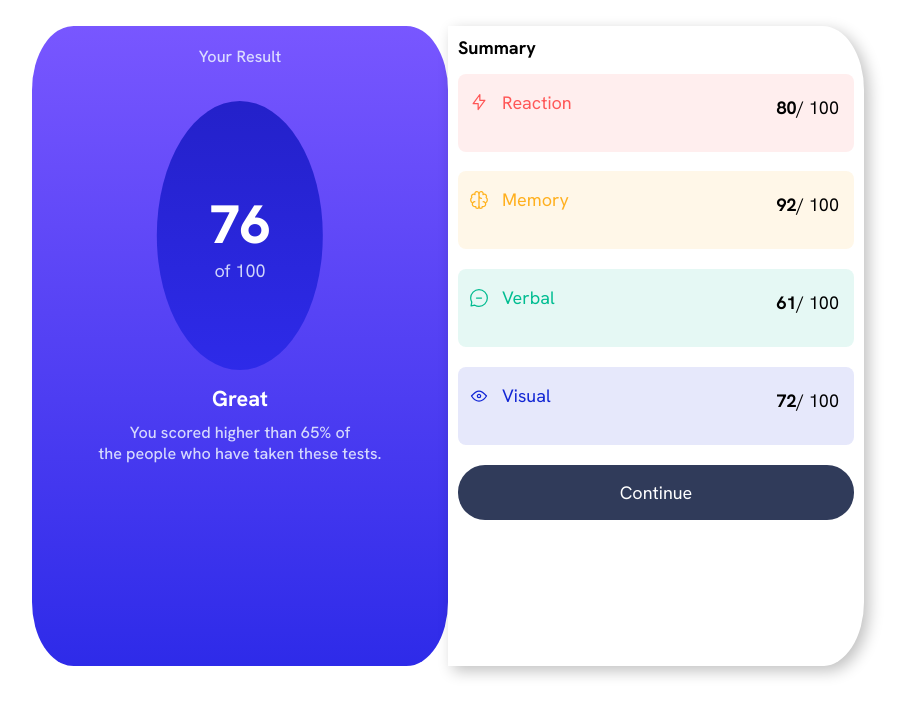
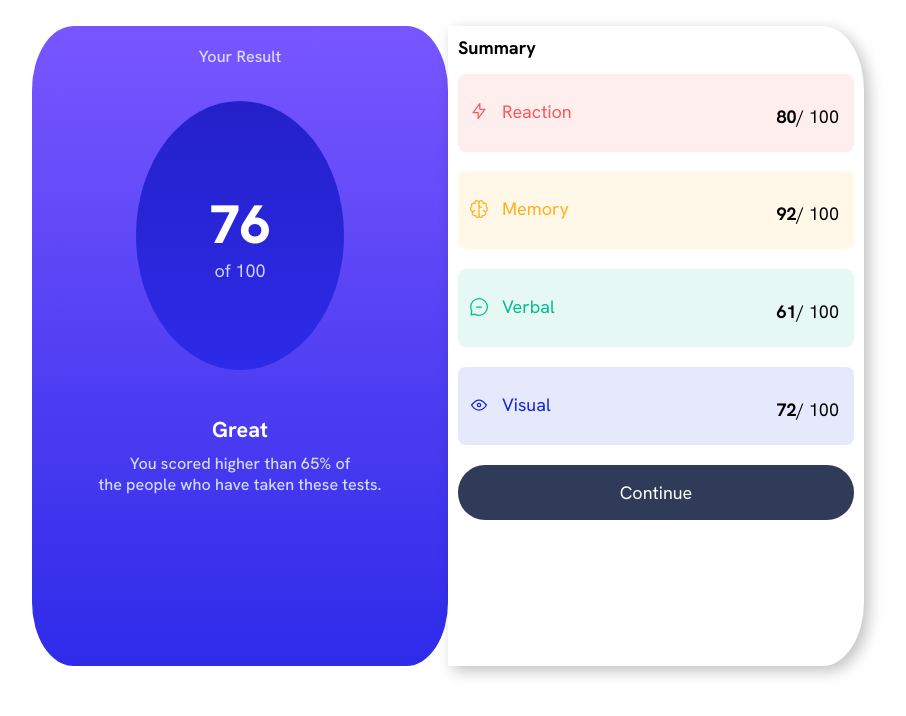
Before and after one commit to Malosti/results-summary-component, a plain HTML site: page index.html in a window 1280 px wide. Shown: the whole page, without its empty margins (192-1098 px from the left). Drawn offline with Linux system fonts and the light colour scheme.

Commit message:
Projeto finalizado

```diff
--- a/index.html
+++ b/index.html
@@ -23,13 +23,13 @@
   <div class="body-stats">
     <p id="summary">Summary</p>
     <ul>
-      <li id="reaction"><svg class="icon" xmlns="http://www.w3.org/2000/svg" width="20" height="20" fill="none" viewBox="0 0 20 20"><path stroke="#F55" stroke-linecap="round" stroke-linejoin="round" stroke-width="1.25" d="M10.833 8.333V2.5l-6.666 9.167h5V17.5l6.666-9.167h-5Z"/></svg>Reaction<span class="values"><strong>80</strong> / 100</span></li>
+      <li id="reaction"><svg class="icon" xmlns="http://www.w3.org/2000/svg" width="20" height="20" fill="none" viewBox="0 0 20 20"><path stroke="#F55" stroke-linecap="round" stroke-linejoin="round" stroke-width="1.25" d="M10.833 8.333V2.5l-6.666 9.167h5V17.5l6.666-9.167h-5Z"/></svg><span class="quality">Reaction</span><span class="values"><strong>80</strong> / 100</span></li>
 
-      <li id="memory"><svg class="icon" xmlns="http://www.w3.org/2000/svg" width="20" height="20" fill="none" viewBox="0 0 20 20"><path stroke="#FFB21E" stroke-linecap="round" stroke-linejoin="round" stroke-width="1.25" d="M5.833 11.667a2.5 2.5 0 1 0 .834 4.858"/><path stroke="#FFB21E" stroke-linecap="round" stroke-linejoin="round" stroke-width="1.25" d="M3.553 13.004a3.333 3.333 0 0 1-.728-5.53m.025-.067a2.083 2.083 0 0 1 2.983-2.824m.199.054A2.083 2.083 0 1 1 10 3.75v12.917a1.667 1.667 0 0 1-3.333 0M10 5.833a2.5 2.5 0 0 0 2.5 2.5m1.667 3.334a2.5 2.5 0 1 1-.834 4.858"/><path stroke="#FFB21E" stroke-linecap="round" stroke-linejoin="round" stroke-width="1.25" d="M16.447 13.004a3.334 3.334 0 0 0 .728-5.53m-.025-.067a2.083 2.083 0 0 0-2.983-2.824M10 3.75a2.085 2.085 0 0 1 2.538-2.033 2.084 2.084 0 0 1 1.43 2.92m-.635 12.03a1.667 1.667 0 0 1-3.333 0"/></svg>Memory<span class="values"><strong>92</strong> / 100</span></li>
+      <li id="memory"><svg class="icon" xmlns="http://www.w3.org/2000/svg" width="20" height="20" fill="none" viewBox="0 0 20 20"><path stroke="#FFB21E" stroke-linecap="round" stroke-linejoin="round" stroke-width="1.25" d="M5.833 11.667a2.5 2.5 0 1 0 .834 4.858"/><path stroke="#FFB21E" stroke-linecap="round" stroke-linejoin="round" stroke-width="1.25" d="M3.553 13.004a3.333 3.333 0 0 1-.728-5.53m.025-.067a2.083 2.083 0 0 1 2.983-2.824m.199.054A2.083 2.083 0 1 1 10 3.75v12.917a1.667 1.667 0 0 1-3.333 0M10 5.833a2.5 2.5 0 0 0 2.5 2.5m1.667 3.334a2.5 2.5 0 1 1-.834 4.858"/><path stroke="#FFB21E" stroke-linecap="round" stroke-linejoin="round" stroke-width="1.25" d="M16.447 13.004a3.334 3.334 0 0 0 .728-5.53m-.025-.067a2.083 2.083 0 0 0-2.983-2.824M10 3.75a2.085 2.085 0 0 1 2.538-2.033 2.084 2.084 0 0 1 1.43 2.92m-.635 12.03a1.667 1.667 0 0 1-3.333 0"/></svg><span class="quality">Memory</span><span class="values"><strong>92</strong> / 100</span></li>
 
-      <li id="verbal"><svg class="icon" xmlns="http://www.w3.org/2000/svg" width="20" height="20" fill="none" viewBox="0 0 20 20"><path stroke="#00BB8F" stroke-linecap="round" stroke-linejoin="round" stroke-width="1.25" d="M7.5 10h5M10 18.333A8.333 8.333 0 1 0 1.667 10c0 1.518.406 2.942 1.115 4.167l-.699 3.75 3.75-.699A8.295 8.295 0 0 0 10 18.333Z"/></svg>Verbal<span class="values"><strong>61</strong> / 100</span></li>
+      <li id="verbal"><svg class="icon" xmlns="http://www.w3.org/2000/svg" width="20" height="20" fill="none" viewBox="0 0 20 20"><path stroke="#00BB8F" stroke-linecap="round" stroke-linejoin="round" stroke-width="1.25" d="M7.5 10h5M10 18.333A8.333 8.333 0 1 0 1.667 10c0 1.518.406 2.942 1.115 4.167l-.699 3.75 3.75-.699A8.295 8.295 0 0 0 10 18.333Z"/></svg><span class="quality">Verbal</span><span class="values"><strong>61</strong> / 100</span></li>
 
-      <li id="visual"><svg class="icon" xmlns="http://www.w3.org/2000/svg" width="20" height="20" fill="none" viewBox="0 0 20 20"><path stroke="#1125D6" stroke-linecap="round" stroke-linejoin="round" stroke-width="1.25" d="M10 11.667a1.667 1.667 0 1 0 0-3.334 1.667 1.667 0 0 0 0 3.334Z"/><path stroke="#1125D6" stroke-linecap="round" stroke-linejoin="round" stroke-width="1.25" d="M17.5 10c-1.574 2.492-4.402 5-7.5 5s-5.926-2.508-7.5-5C4.416 7.632 6.66 5 10 5s5.584 2.632 7.5 5Z"/></svg>Visual<span class="values"><strong>72</strong> / 100</span></li>
+      <li id="visual"><svg class="icon" xmlns="http://www.w3.org/2000/svg" width="20" height="20" fill="none" viewBox="0 0 20 20"><path stroke="#1125D6" stroke-linecap="round" stroke-linejoin="round" stroke-width="1.25" d="M10 11.667a1.667 1.667 0 1 0 0-3.334 1.667 1.667 0 0 0 0 3.334Z"/><path stroke="#1125D6" stroke-linecap="round" stroke-linejoin="round" stroke-width="1.25" d="M17.5 10c-1.574 2.492-4.402 5-7.5 5s-5.926-2.508-7.5-5C4.416 7.632 6.66 5 10 5s5.584 2.632 7.5 5Z"/></svg><span class="quality">Visual</span><span class="values"><strong>72</strong> / 100</span></li>
     </ul>
     <button>Continue</button>
   </div>
--- a/styles/media-query.css
+++ b/styles/media-query.css
@@ -16,6 +16,11 @@
         border-radius: 10%;
     }
 
+    div.head-stats > div#overall-stats{
+        width: 50%;
+        margin-bottom: 2.5rem;
+    }
+
     div.body-stats{
         margin: 0;
         float: right;
--- a/styles/style.css
+++ b/styles/style.css
@@ -116,7 +116,7 @@ div.body-stats > p#summary{
 
 div.body-stats > ul > li > svg.icon{
     position: relative;
-    top: .2rem;
+    top: .7rem;
     left: -.2rem;
     margin-right: 0.5rem;
 }
@@ -125,8 +125,13 @@ div.body-stats > ul > li > span.values{
     display: flex;
     justify-content: right;
     position: relative;
-    top: -1rem;
+    top: -0.5rem;
     color: black;
+}
+
+div.body-stats > ul > li > span.quality{
+    position: relative;
+    top: 0.5rem;
 }
 
 div.body-stats > ul > li#reaction{
```
